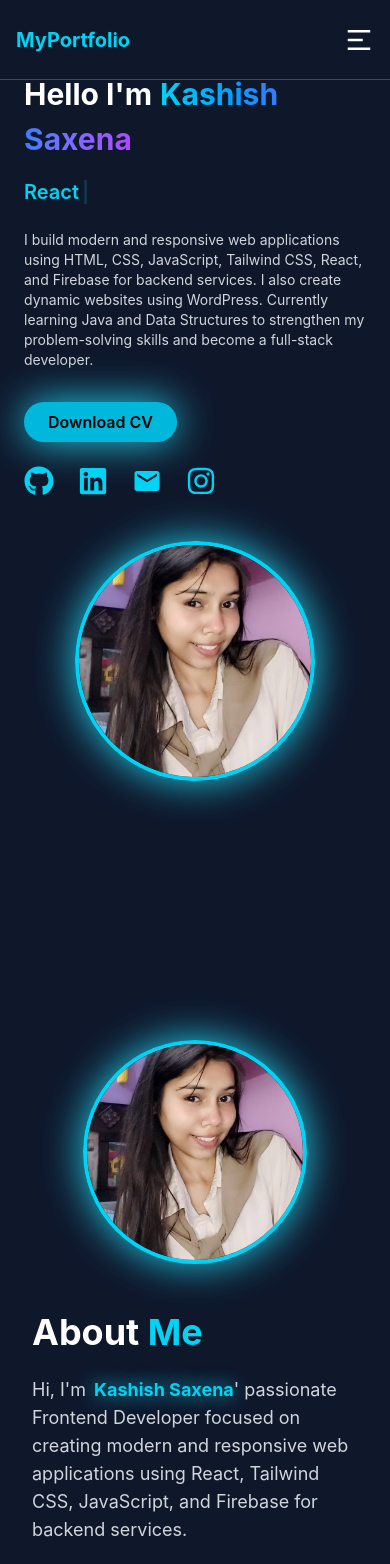
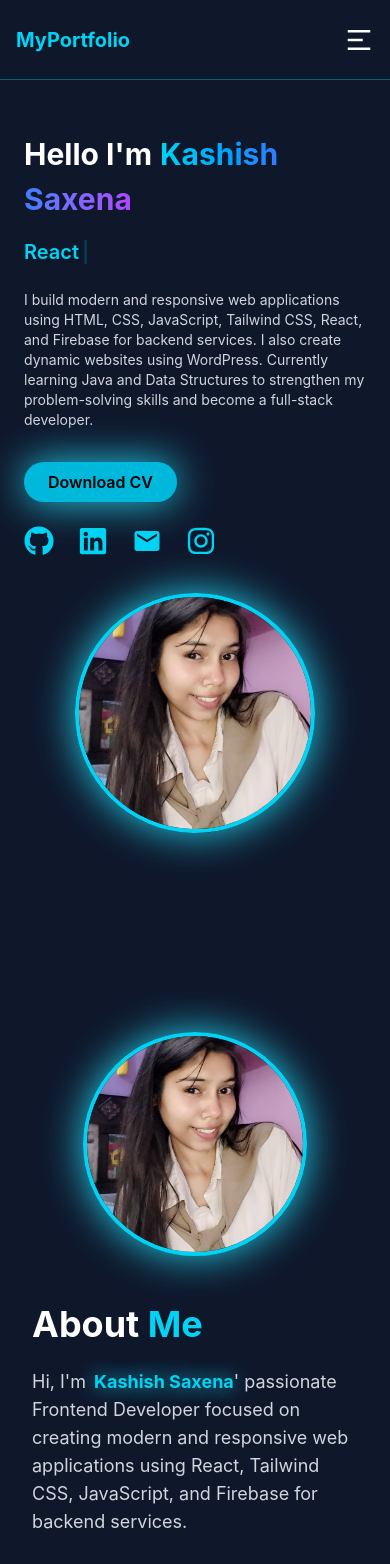
Before and after one commit to Kashish9717/Portfolio_kashish, a React (Vite) app: page / in a window 390 px wide. Shown: the top 1564 px of the page. Built offline with nearby package versions, Linux system fonts and the light colour scheme.

Commit message:
some changes

```diff
--- a/src/Components/Contact.jsx
+++ b/src/Components/Contact.jsx
@@ -116,7 +116,7 @@ function Contact() {
           transition={{ duration: 0.8 }}
         >
 
-          <form className="flex flex-col gap-5">
+          <form className="flex flex-col gap-5 mr-10">
 
             {/* NAME INPUT */}
             <input
--- a/src/Components/Hero.jsx
+++ b/src/Components/Hero.jsx
@@ -24,7 +24,7 @@ export default function Hero() {
 
 <div
 id="home"
-className="relative w-full min-h-screen bg-slate-900 overflow-hidden pt-18"
+className=" top-15 relative w-full min-h-screen bg-slate-900 overflow-hidden pt-18 md:pt-1.5"
 >
 
 {/* pt-28 navbar ke niche hero start karne ke liye */}
@@ -266,7 +266,7 @@ animate={{opacity:1,scale:1}}
 
 transition={{duration:1}}
 
-className="flex justify-center mt-12 md:mt-13"
+className="flex justify-center mt-10 md:mt-13"
 >
 
 <motion.img
--- a/src/Components/Skills.jsx
+++ b/src/Components/Skills.jsx
@@ -47,7 +47,7 @@ function Skills() {
             Technical Skills
           </h3>
 
-          <div className="space-y-4  w-100 mt-10 ">
+          <div className="space-y-4  w-90 md:w-100 mt-10 ">
 
             {technicalSkills.map((skill, index) => (
 
@@ -91,7 +91,7 @@ function Skills() {
           </h3>
 
           {/* circles grid */}
-          <div className="grid grid-cols-2 gap-8 place-items-center mr-20">
+          <div className="grid grid-cols-2 gap-8 place-items-center mr-10">
 
             {professionalSkills.map((skill, index) => (
 
```
